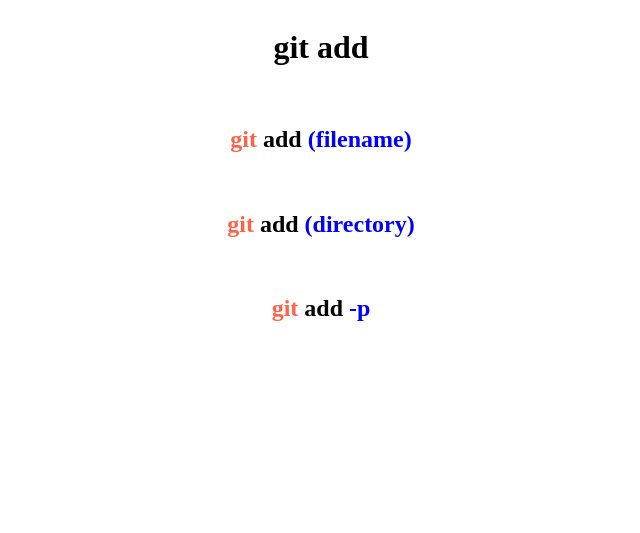
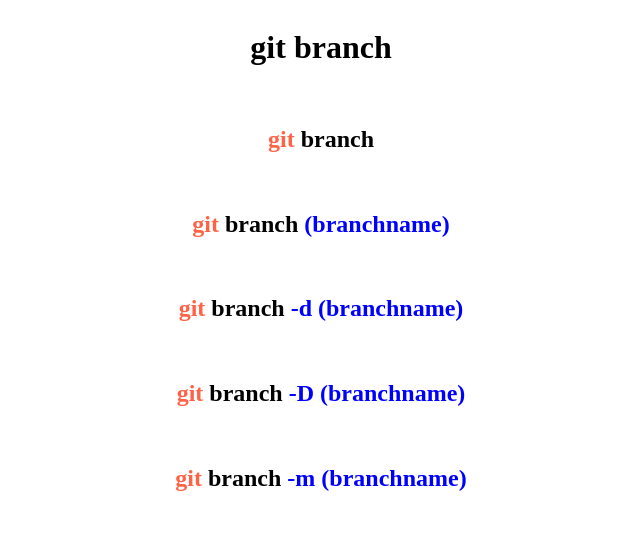
Before and after one commit to Luis-Felipe-dos-Santos-Pires/git-sandbox, a plain HTML site: page index.html in a window 1280 px wide. Shown: the whole page, without its empty margins (319-959 px from the left). Drawn offline with Linux system fonts and the light colour scheme.

Commit message:
Git branch

```diff
--- a/index.html
+++ b/index.html
@@ -9,14 +9,18 @@
 </head>
 <body>
     <div id="content" class="align-center">
-        <h1>git add</h1>
+        <h1>git branch</h1>
         <br>
         <div id="text" class="align-center">
-            <h2><span>git</span> add <blue>(filename)</blue></h2>
+            <h2><span>git</span> branch</h2>
             <br>
-            <h2><span>git</span> add <blue>(directory)</blue></h2>
+            <h2><span>git</span> branch <blue>(branchname)</blue></h2>
             <br>
-            <h2><span>git</span> add <blue>-p</blue></h2>
+            <h2><span>git</span> branch <blue>-d (branchname)</blue></h2>
+            <br>
+            <h2><span>git</span> branch <blue>-D (branchname)</blue></h2>
+            <br>
+            <h2><span>git</span> branch <blue>-m (branchname)</blue></h2>
             <br>
         </div>
     </div>
```
